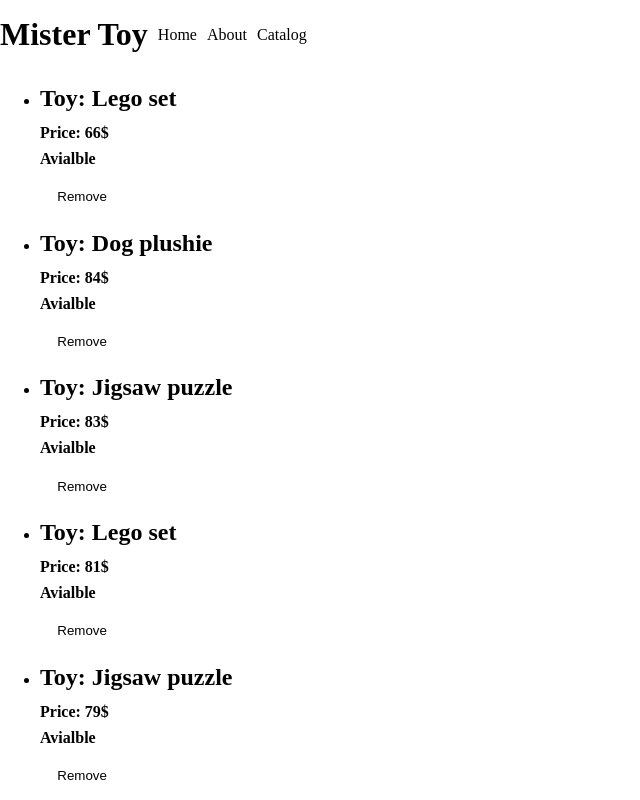
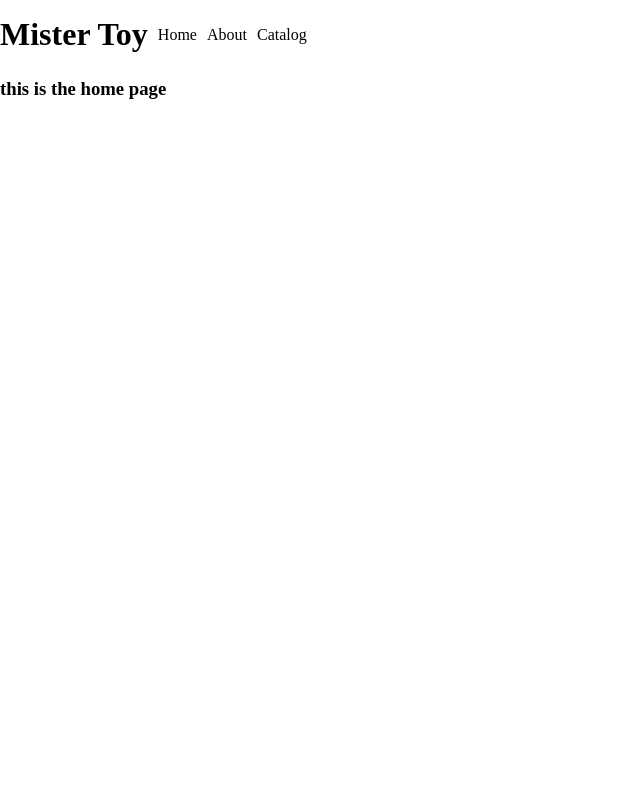
Before and after one commit to DrorGaon/MisterToy---frontend, a React (Vite) app: page / in a window 1280 px wide. Shown: the top 800 px of the page, without its empty margins (0-640 px from the left). Built offline with nearby package versions, Linux system fonts and the light colour scheme.

Commit message:
Add basic routing

```diff
--- a/src/RootCmp.jsx
+++ b/src/RootCmp.jsx
@@ -1,13 +1,21 @@
 import { Route, BrowserRouter as Router, Routes } from "react-router-dom";
 import { Home } from "./pages/Home.jsx";
+import { ToyIndex } from "./pages/ToyIndex.jsx";
+import { AppHeader } from "./cmps/AppHeader.jsx";
 
 export function RootCmp(){
 
     return (
         <Router>
-            <Routes>
-                <Route path="/" element={<Home />} />
-            </Routes>
+            <section className="app">
+                <AppHeader />
+                <main>
+                    <Routes>
+                        <Route path="/" element={<Home />} />
+                        <Route path="/toys" element={<ToyIndex />} />
+                    </Routes>
+                </main>
+            </section>
         </Router>
     )
 }
--- a/src/pages/Home.jsx
+++ b/src/pages/Home.jsx
@@ -1,11 +1,9 @@
-import { AppHeader } from "../cmps/AppHeader.jsx";
-import { ToyIndex } from "./ToyIndex.jsx";
+
 
 export function Home(){
     return (
         <section className="home">
-            <AppHeader />
-            <ToyIndex />
+            <h1>this is the home page</h1>
         </section>
     )
 }
```
